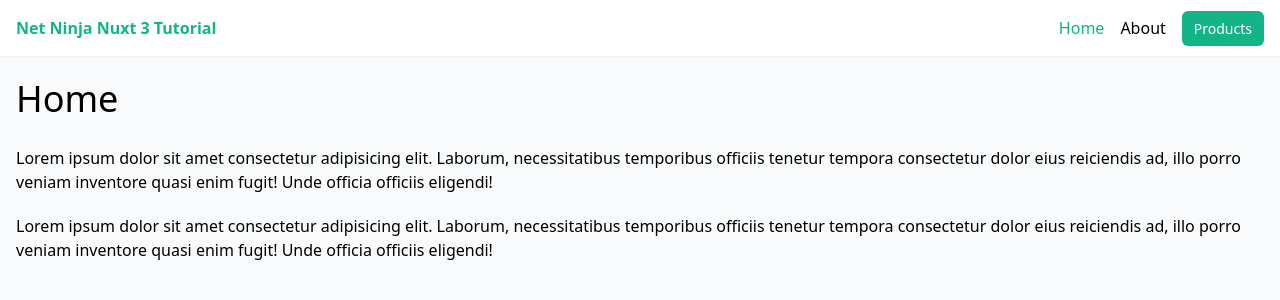
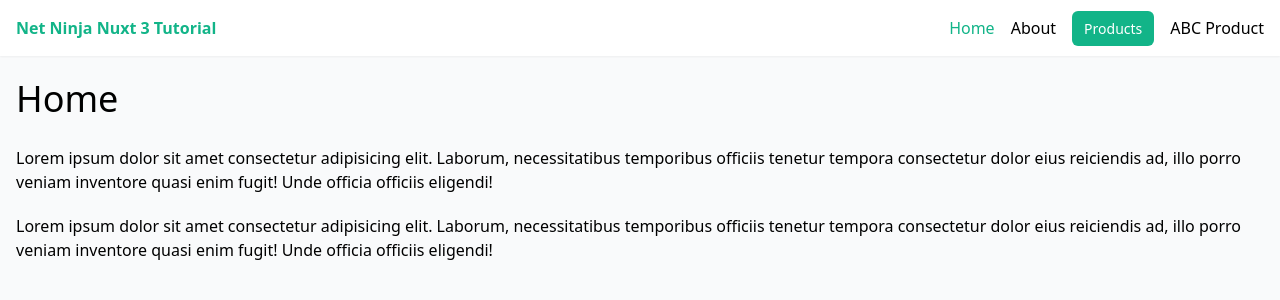
Before and after one commit to hens-virtuella-varld/net-ninja-nuxt-3-tutorial, a Nuxt app: page / in a window 1280 px wide. Shown: the top 300 px of the page. Built offline with nearby package versions, Linux system fonts and the light colour scheme.

Commit message:
feat: add fatal: true to handle client side error for product that doesn't exist

```diff
--- a/layouts/default.vue
+++ b/layouts/default.vue
@@ -7,6 +7,7 @@
           <li><NuxtLink to="/">Home</NuxtLink></li>
           <li><NuxtLink to="/about">About</NuxtLink></li>
           <li><NuxtLink to="/products" class="btn">Products</NuxtLink></li>
+          <li><NuxtLink to="/products/abc">ABC Product</NuxtLink></li>
         </ul>
       </nav>
     </header>
--- a/pages/products/[id].vue
+++ b/pages/products/[id].vue
@@ -14,6 +14,7 @@ if (!product.value) {
   throw createError({
     statusCode: 404,
     statusMessage: 'Page Not Found',
+    fatal: true,
   });
 }
 
```
